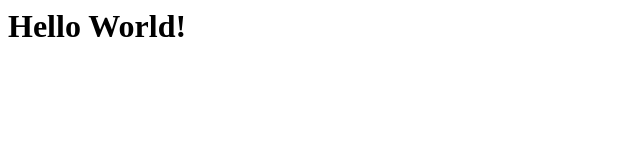
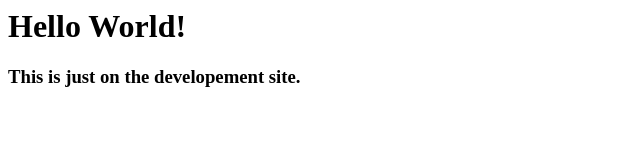
Before and after one commit to torokur93/Jenkins-Multibranch-test, a plain HTML site: page index.html in a window 1280 px wide. Shown: the whole page, without its empty margins (0-640 px from the left). Drawn offline with Linux system fonts and the light colour scheme.

Commit message:
apache virtualhost test

```diff
--- a/index.html
+++ b/index.html
@@ -1,3 +1,4 @@
 <html>
     <h1>Hello World!</h1>
+    <h3>This is just on the developement site.</h3>
 </html>
```
